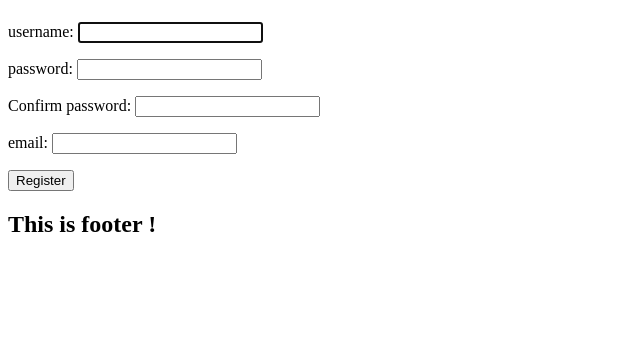
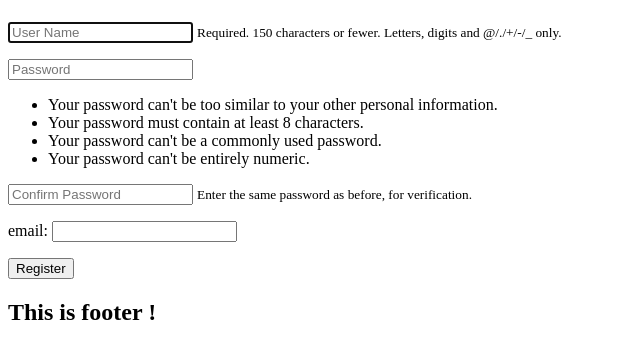
Before and after one commit to Korjikoman/loginapp, a Django app: page /login_app/register/ in a window 1280 px wide. Shown: the part 84-443 px from the top of the page, without its empty margins (0-640 px from the left). Run offline with Django 4.2, Linux system fonts and the light colour scheme.

Commit message:
Added __init__ to a Registration form

```diff
--- a/app/forms.py
+++ b/app/forms.py
@@ -1,3 +1,4 @@
+from typing import Any
 from django import forms
 from django.contrib.auth.forms import UserCreationForm
 from django.contrib.auth.models import User
@@ -9,6 +10,23 @@ class RegisterForm(UserCreationForm):
     email = forms.EmailField(label='email')
     password1 = forms.CharField( label='password', widget=forms.PasswordInput)
     password2 = forms.CharField( label='Confirm password', widget=forms.PasswordInput)
+
+    def __init__(self, *args: Any, **kwargs: Any) -> None:
+        super(RegisterForm, self).__init__(*args, **kwargs)
+        self.fields['username'].widget.attrs['class'] = 'form-control'
+        self.fields['username'].widget.attrs['placeholder'] = 'User Name'
+        self.fields['username'].label = ''
+        self.fields['username'].help_text = '<span class="form-text text-muted"><small>Required. 150 characters or fewer. Letters, digits and @/./+/-/_ only.</small></span>'
+
+        self.fields['password1'].widget.attrs['class'] = 'form-control'
+        self.fields['password1'].widget.attrs['placeholder'] = 'Password'
+        self.fields['password1'].label = ''
+        self.fields['password1'].help_text = '<ul class="form-text text-muted small"><li>Your password can\'t be too similar to your other personal information.</li><li>Your password must contain at least 8 characters.</li><li>Your password can\'t be a commonly used password.</li><li>Your password can\'t be entirely numeric.</li></ul>'
+
+        self.fields['password2'].widget.attrs['class'] = 'form-control'
+        self.fields['password2'].widget.attrs['placeholder'] = 'Confirm Password'
+        self.fields['password2'].label = ''
+        self.fields['password2'].help_text = '<span class="form-text text-muted"><small>Enter the same password as before, for verification.</small></span>'
 
     def email_check(self):
         email = self.cleaned_data['email'].lower()
--- a/app/views.py
+++ b/app/views.py
@@ -37,8 +37,10 @@ def register(request):
             form.save()
             messages.success(request, ("Success"))
             print("sucessssss")
-            return redirect('login_user')
-        raise AttributeError('blah blH BLh')
+            return redirect('main_page')
+        else:
+            messages.success(request, 'Somethings wrong!')
+            return redirect('register')
 
     else:
         print("else")
--- a/mysite/settings.py
+++ b/mysite/settings.py
@@ -82,9 +82,9 @@ DATABASES = {
         "ENGINE": "django.db.backends.postgresql",
         "NAME": "postgres",
         "USER" : "postgres",
-        "PASSWORD" :"123",
+        "PASSWORD" :"ilovehotmoms228",
         "HOST" : "localhost",
-        "PORT": "5433",
+        "PORT": "5432",
     }
 }
 
```
Also changed, not shown: app/templates/app/main_page.html (+9 -0 lines).
